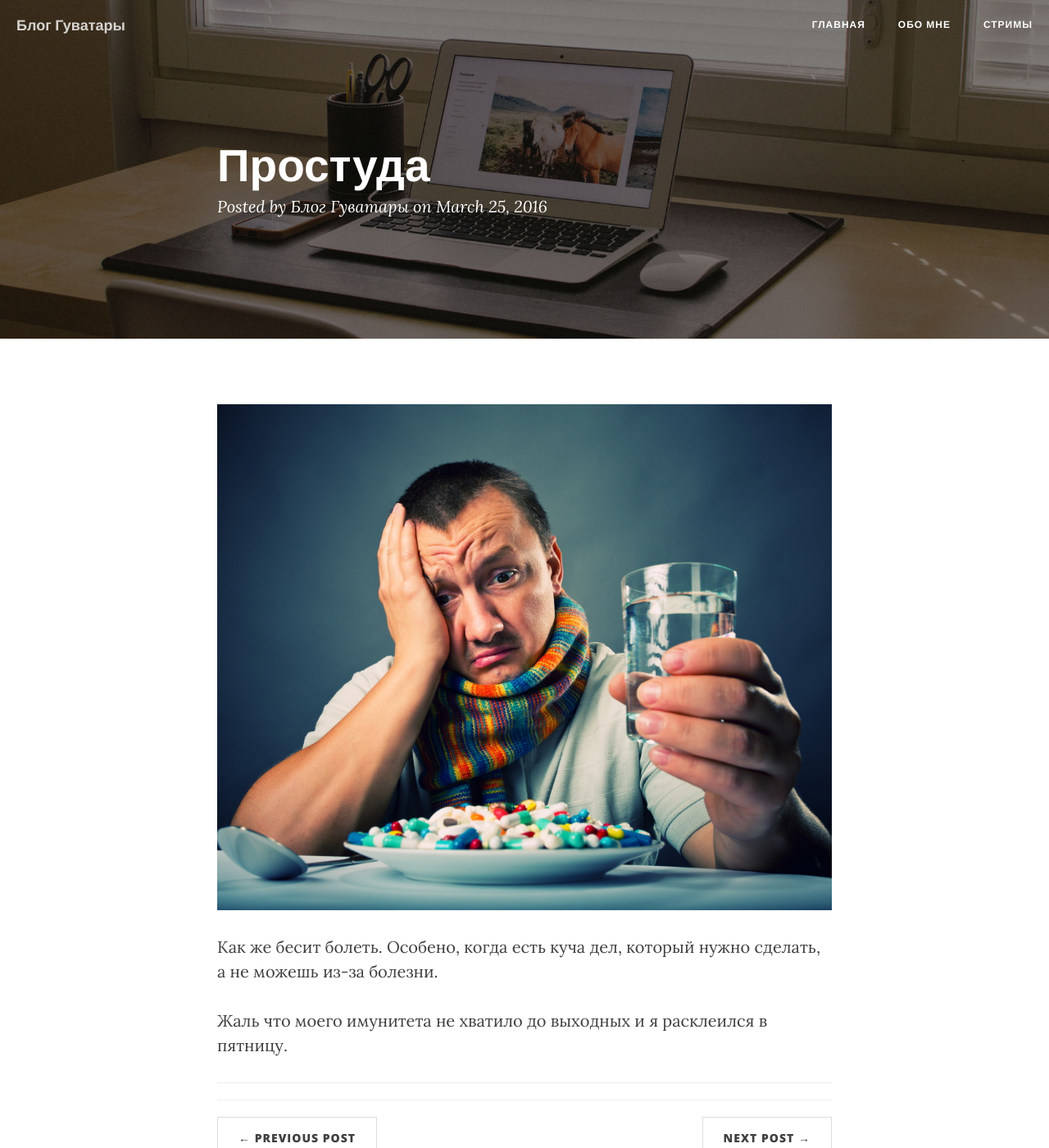
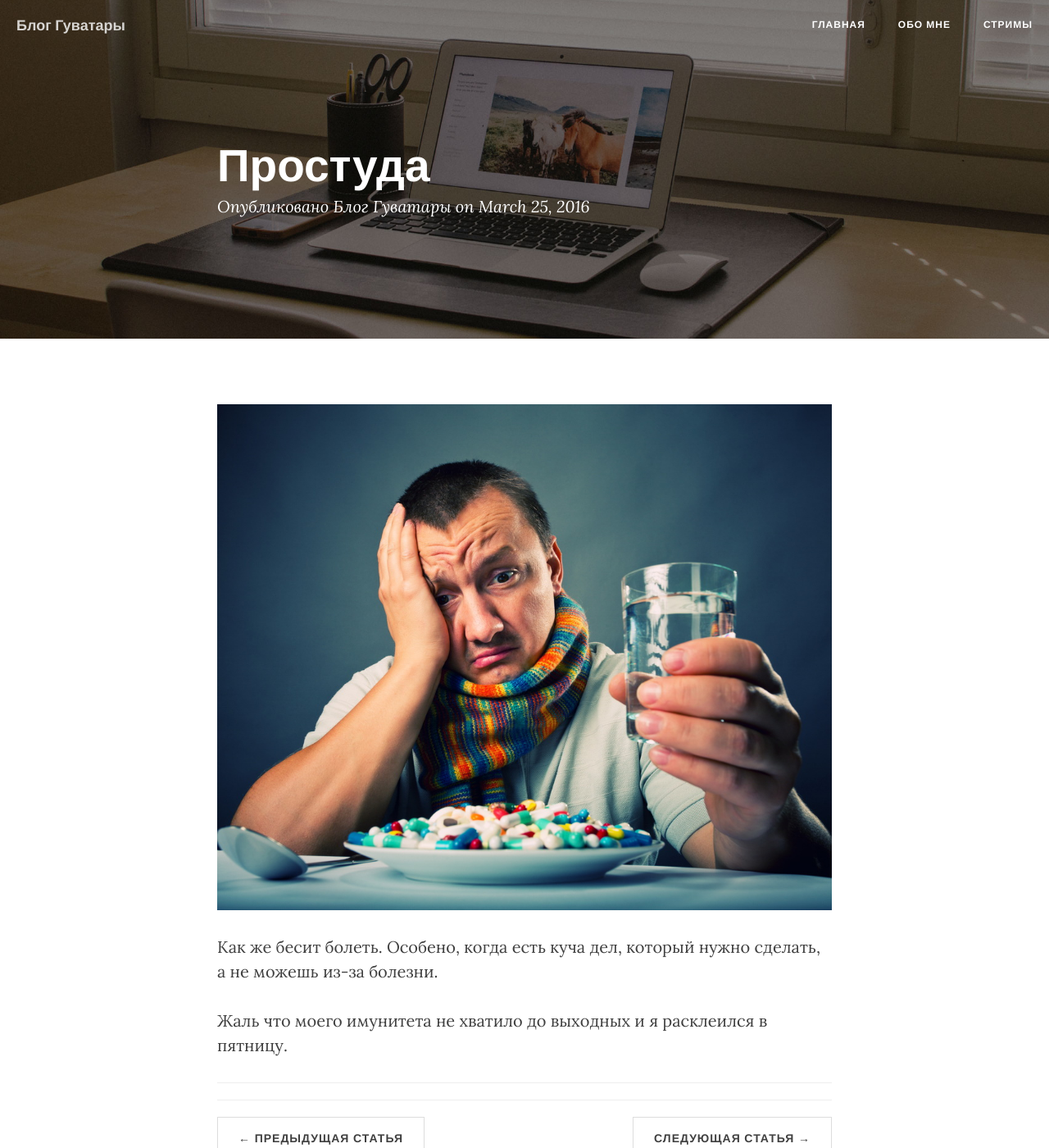
Before and after one commit to guvatara/guvatara.github.io, a Jekyll site: the page built from _posts/2016-3-25-Prostuda.md, in a window 1280 px wide and 1400 px high. Shown: the whole window at 82% size. Built offline with Jekyll 4.4.1, drawn with Linux system fonts in a browser that asks for light colours; nearby versions of some CDN libraries; comment, search, counter and statistics services are not loaded.

Commit message:
[*] fix bugs 8

```diff
--- a/_layouts/post.html
+++ b/_layouts/post.html
@@ -12,7 +12,7 @@ layout: default
                     {% if page.subtitle %}
                     <h2 class="subheading">{{ page.subtitle }}</h2>
                     {% endif %}
-                    <span class="meta">Posted by {% if page.author %}{{ page.author }}{% else %}{{ site.title }}{% endif %} on {{ page.date | date: "%B %-d, %Y" }}</span>
+                    <span class="meta">Опубликовано {% if page.author %}{{ page.author }}{% else %}{{ site.title }}{% endif %} on {{ page.date | date: "%B %-d, %Y" }}</span>
                 </div>
             </div>
         </div>
@@ -36,12 +36,12 @@ layout: default
                 <ul class="pager">
                     {% if page.previous.url %}
                     <li class="previous">
-                        <a href="{{ page.previous.url | prepend: site.baseurl | replace: '//', '/' }}" data-toggle="tooltip" data-placement="top" title="{{page.previous.title}}">&larr; Previous Post</a>
+                        <a href="{{ page.previous.url | prepend: site.baseurl | replace: '//', '/' }}" data-toggle="tooltip" data-placement="top" title="{{page.previous.title}}">&larr; Предыдущая статья</a>
                     </li>
                     {% endif %}
                     {% if page.next.url %}
                     <li class="next">
-                        <a href="{{ page.next.url | prepend: site.baseurl | replace: '//', '/' }}" data-toggle="tooltip" data-placement="top" title="{{page.next.title}}">Next Post &rarr;</a>
+                        <a href="{{ page.next.url | prepend: site.baseurl | replace: '//', '/' }}" data-toggle="tooltip" data-placement="top" title="{{page.next.title}}">Следующая статья &rarr;</a>
                     </li>
                     {% endif %}
                 </ul>
```
